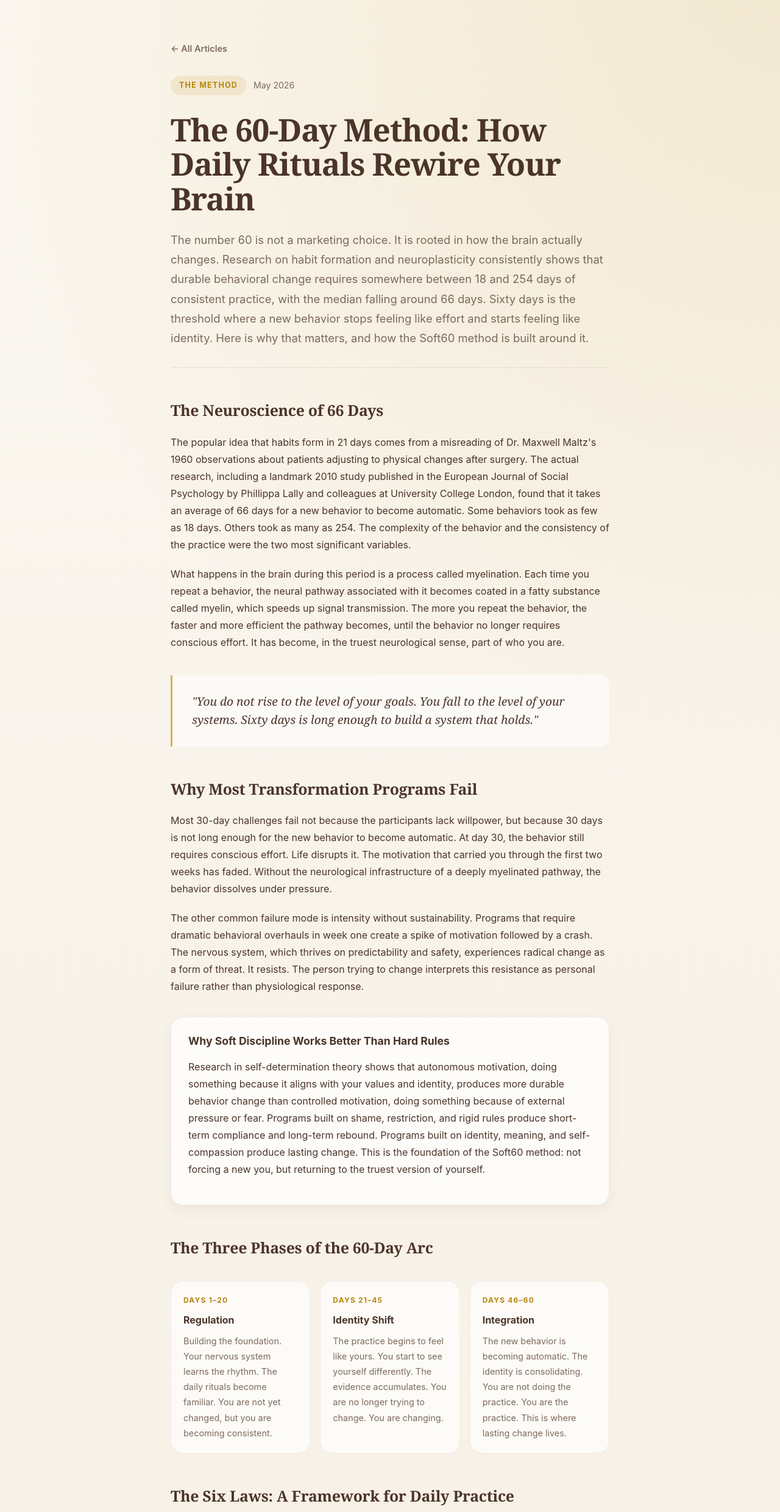
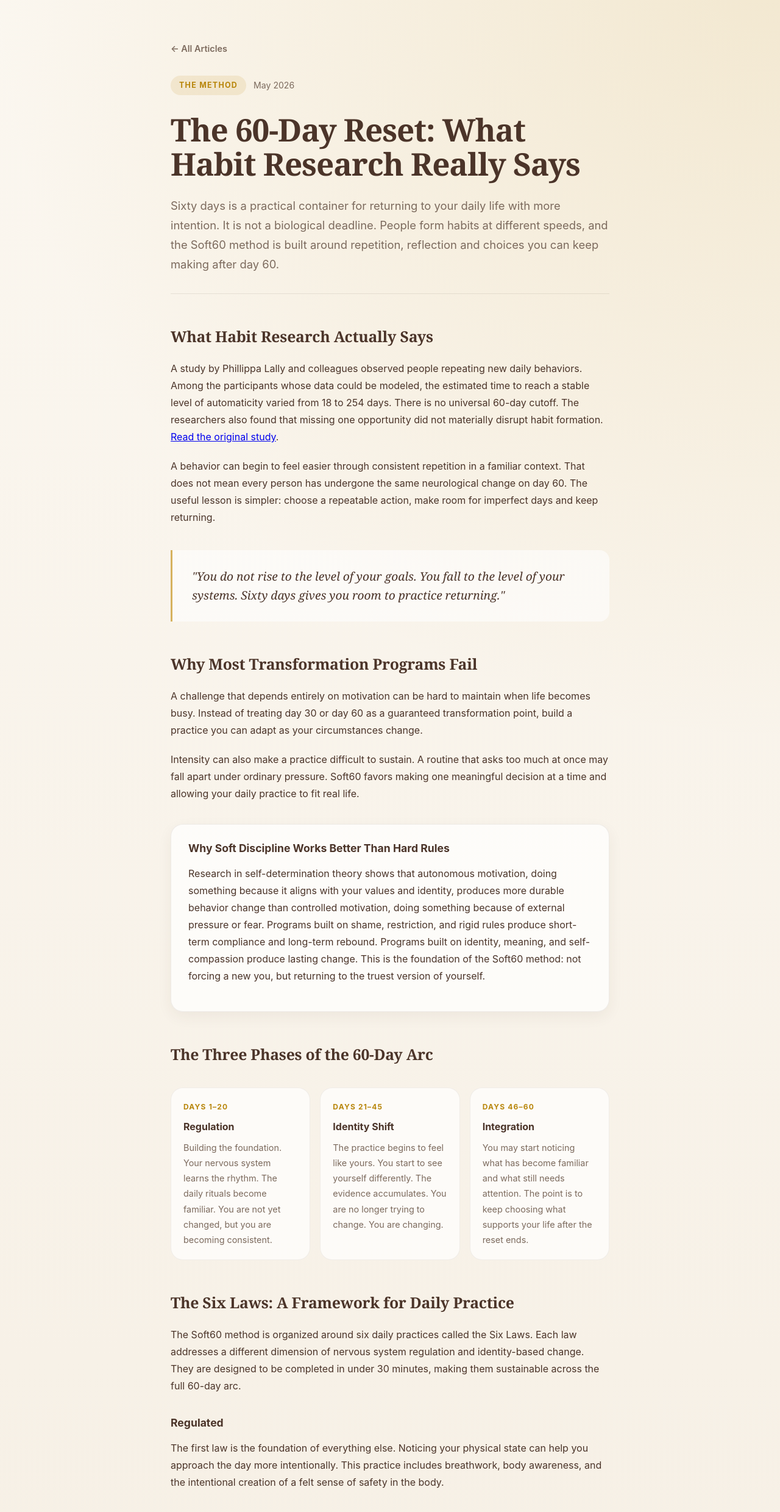
Before and after one commit to shaniakhan1/soft60-site, a plain HTML site: page blog/the-60-day-method.html in a window 1280 px wide. Shown: the part 81-2560 px from the top of the page at 61% size. Drawn offline with Linux system fonts and the light colour scheme.

Commit message:
Refresh the-60-day-method.html for live app, internal SEO links and accurate wellness claims

```diff
--- a/blog/the-60-day-method.html
+++ b/blog/the-60-day-method.html
@@ -3,12 +3,12 @@
 <head>
   <meta charset="UTF-8" />
   <meta name="viewport" content="width=device-width, initial-scale=1.0" />
-  <title>The 60-Day Method: How Daily Rituals Rewire Your Brain | Soft60</title>
-  <meta name="description" content="Sixty days is not arbitrary. Neuroscience shows it takes 60 days of consistent daily practice to form durable new neural pathways. Here is how the Soft60 method works and why it changes everything." />
+  <title>The 60-Day Reset: What Habit Research Really Says | Soft60</title>
+  <meta name="description" content="Explore Soft60's 60-day daily reset, six practices and what habit-formation research really says about consistency, imperfect days and building routines." />
   <link rel="canonical" href="https://soft60.app/blog/the-60-day-method" />
   <link rel="icon" type="image/png" href="../logo.png" />
-  <meta property="og:title" content="The 60-Day Method: How Daily Rituals Rewire Your Brain" />
-  <meta property="og:description" content="Sixty days is not arbitrary. Neuroscience shows it takes 60 days of consistent daily practice to form durable new neural pathways. Here is how the Soft60 method works and why it changes everything." />
+  <meta property="og:title" content="The 60-Day Reset: What Habit Research Really Says" />
+  <meta property="og:description" content="Explore Soft60's 60-day daily reset, six practices and what habit-formation research really says about consistency, imperfect days and building routines." />
   <meta property="og:image" content="../logo.png" />
   <meta property="og:type" content="article" />
   <meta property="og:url" content="https://soft60.app/blog/the-60-day-method" />
@@ -86,27 +86,27 @@
         <span class="date">May 2026</span>
       </div>
 
-      <h1>The 60-Day Method: How Daily Rituals Rewire Your Brain</h1>
+      <h1>The 60-Day Reset: What Habit Research Really Says</h1>
 
       <p class="lede">
-        The number 60 is not a marketing choice. It is rooted in how the brain actually changes. Research on habit formation and neuroplasticity consistently shows that durable behavioral change requires somewhere between 18 and 254 days of consistent practice, with the median falling around 66 days. Sixty days is the threshold where a new behavior stops feeling like effort and starts feeling like identity. Here is why that matters, and how the Soft60 method is built around it.
+        Sixty days is a practical container for returning to your daily life with more intention. It is not a biological deadline. People form habits at different speeds, and the Soft60 method is built around repetition, reflection and choices you can keep making after day 60.
       </p>
 
-      <h2>The Neuroscience of 66 Days</h2>
+      <h2>What Habit Research Actually Says</h2>
 
-      <p>The popular idea that habits form in 21 days comes from a misreading of Dr. Maxwell Maltz's 1960 observations about patients adjusting to physical changes after surgery. The actual research, including a landmark 2010 study published in the European Journal of Social Psychology by Phillippa Lally and colleagues at University College London, found that it takes an average of 66 days for a new behavior to become automatic. Some behaviors took as few as 18 days. Others took as many as 254. The complexity of the behavior and the consistency of the practice were the two most significant variables.</p>
+      <p>A study by Phillippa Lally and colleagues observed people repeating new daily behaviors. Among the participants whose data could be modeled, the estimated time to reach a stable level of automaticity varied from 18 to 254 days. There is no universal 60-day cutoff. The researchers also found that missing one opportunity did not materially disrupt habit formation. <a href='https://doi.org/10.1002/ejsp.674' rel='noopener'>Read the original study</a>.</p>
 
-      <p>What happens in the brain during this period is a process called myelination. Each time you repeat a behavior, the neural pathway associated with it becomes coated in a fatty substance called myelin, which speeds up signal transmission. The more you repeat the behavior, the faster and more efficient the pathway becomes, until the behavior no longer requires conscious effort. It has become, in the truest neurological sense, part of who you are.</p>
+      <p>A behavior can begin to feel easier through consistent repetition in a familiar context. That does not mean every person has undergone the same neurological change on day 60. The useful lesson is simpler: choose a repeatable action, make room for imperfect days and keep returning.</p>
 
       <div class="pull-quote">
-        "You do not rise to the level of your goals. You fall to the level of your systems. Sixty days is long enough to build a system that holds."
+        "You do not rise to the level of your goals. You fall to the level of your systems. Sixty days gives you room to practice returning."
       </div>
 
       <h2>Why Most Transformation Programs Fail</h2>
 
-      <p>Most 30-day challenges fail not because the participants lack willpower, but because 30 days is not long enough for the new behavior to become automatic. At day 30, the behavior still requires conscious effort. Life disrupts it. The motivation that carried you through the first two weeks has faded. Without the neurological infrastructure of a deeply myelinated pathway, the behavior dissolves under pressure.</p>
+      <p>A challenge that depends entirely on motivation can be hard to maintain when life becomes busy. Instead of treating day 30 or day 60 as a guaranteed transformation point, build a practice you can adapt as your circumstances change.</p>
 
-      <p>The other common failure mode is intensity without sustainability. Programs that require dramatic behavioral overhauls in week one create a spike of motivation followed by a crash. The nervous system, which thrives on predictability and safety, experiences radical change as a form of threat. It resists. The person trying to change interprets this resistance as personal failure rather than physiological response.</p>
+      <p>Intensity can also make a practice difficult to sustain. A routine that asks too much at once may fall apart under ordinary pressure. Soft60 favors making one meaningful decision at a time and allowing your daily practice to fit real life.</p>
 
       <div class="info-box">
         <h3>Why Soft Discipline Works Better Than Hard Rules</h3>
@@ -129,7 +129,7 @@
         <div class="phase-card">
           <div class="phase-label">Days 46–60</div>
           <h3>Integration</h3>
-          <p>The new behavior is becoming automatic. The identity is consolidating. You are not doing the practice. You are the practice. This is where lasting change lives.</p>
+          <p>You may start noticing what has become familiar and what still needs attention. The point is to keep choosing what supports your life after the reset ends.</p>
         </div>
       </div>
 
@@ -138,13 +138,13 @@
       <p>The Soft60 method is organized around six daily practices called the Six Laws. Each law addresses a different dimension of nervous system regulation and identity-based change. They are designed to be completed in under 30 minutes, making them sustainable across the full 60-day arc.</p>
 
       <h3>Regulated</h3>
-      <p>The first law is the foundation of everything else. A regulated nervous system is the prerequisite for clear thinking, emotional resilience, and meaningful connection. This practice includes breathwork, body awareness, and the intentional creation of a felt sense of safety in the body.</p>
+      <p>The first law is the foundation of everything else. Noticing your physical state can help you approach the day more intentionally. This practice includes breathwork, body awareness, and the intentional creation of a felt sense of safety in the body.</p>
 
       <h3>Subtracted Chaos</h3>
       <p>Expansion requires space. This law is about identifying and removing one source of unnecessary friction, noise, or depletion from your day. Not adding more. Subtracting what is not yours to carry.</p>
 
       <h3>Gentle Movement</h3>
-      <p>The body is not separate from the mind. Gentle, intentional movement, whether a walk, stretching, or any form of physical presence, completes the stress response cycle that the nervous system needs to close in order to return to baseline.</p>
+      <p>The body is not separate from the mind. Gentle, intentional movement, whether a walk, stretching, or any form of physical presence, offers a moment of embodied attention and movement.</p>
 
       <h3>Ate With Presence</h3>
       <p>How you nourish yourself is a direct signal to your nervous system about whether you believe you deserve care. This law is not about diet. It is about the quality of attention you bring to the act of feeding yourself.</p>
@@ -153,7 +153,7 @@
       <p>Change happens when you accumulate evidence of who you are becoming. This law asks you to name one thing you did today that the woman you are becoming would do. Small, real, and yours.</p>
 
       <h3>Reflection Done</h3>
-      <p>The day is not complete until it has been witnessed. A brief evening reflection closes the loop, integrates the experience, and signals to your nervous system that the day had an ending. This is one of the most underrated practices in behavioral science.</p>
+      <p>A moment of reflection can help you notice what the day contained. A brief evening reflection closes the loop, integrates the experience, and signals to your nervous system that the day had an ending. This is one of the most underrated practices in behavioral science.</p>
 
       <div class="pull-quote">
         "Identity is not what you declare. It is what you prove to yourself, one day at a time, until the proof becomes the person."
@@ -161,14 +161,15 @@
 
       <h2>What Changes After 60 Days</h2>
 
-      <p>The women who complete the full 60-day arc consistently report the same categories of change. Their baseline anxiety decreases. Their decision-making becomes clearer. Their relationships improve, not because the other people changed, but because they stopped reacting from a place of threat. They feel more like themselves than they have in years, sometimes decades.</p>
+      <p>Some members describe feeling calmer, more intentional or more connected to their daily decisions. Others may notice smaller changes, or find that a particular practice does not fit them. Your experience will be your own. Keeping an honest record of it matters more than promising identical outcomes.</p>
 
-      <p>This is not magic. It is neuroscience. Sixty days of consistent daily practice, built around nervous system regulation and identity-based change, is enough time to meaningfully rewire the default state. The woman who completes Day 60 is not the same woman who started Day 1. She has the neural architecture to prove it.</p>
+      <p>Soft60 is a personal-development framework, not a clinical treatment or a promise of neurological transformation in a fixed period. Think of sixty days as time to collect evidence about what helps you live differently.</p>
 
+      <p style="margin:26px 0;font-size:14px;line-height:1.75"><strong>Try the practice:</strong> <a href="/60-day-reset/">Explore the 60-day reset</a> or <a href="/breathing-exercises/">use the free 4-7-8 breathing timer</a>. These pages show the actual experience, not a mockup.</p>
       <div class="cta-box">
         <h2>Start your 60-day arc.</h2>
-        <p style="color: var(--taupe); max-width: 52ch; margin: 0 auto 24px;">Soft60 is a private daily practice for women who want to feel regulated, grounded, and magnetic. Join the waitlist and be first inside when doors open.</p>
-        <a class="btn btn-primary" href="https://apps.apple.com/app/id6760143125" target="_blank" rel="noopener noreferrer">Download for iPhone</a>
+        <p style="color: var(--taupe); max-width: 52ch; margin: 0 auto 24px;">Soft60 is a private daily practice for women who want to feel regulated, grounded, and magnetic. Soft60 is available now on iPhone and Android. See the current app and begin your seven-day trial if eligible.</p>
+        <a class="btn btn-primary" href="https://apps.apple.com/us/app/soft60/id6760143125" target="_blank" rel="noopener noreferrer">Download for iPhone</a>
         <a class="btn btn-secondary" href="https://play.google.com/store/apps/details?id=com.frequencyplanner.soft60" target="_blank" rel="noopener noreferrer">Get it on Android</a>
       </div>
     </div>
```
